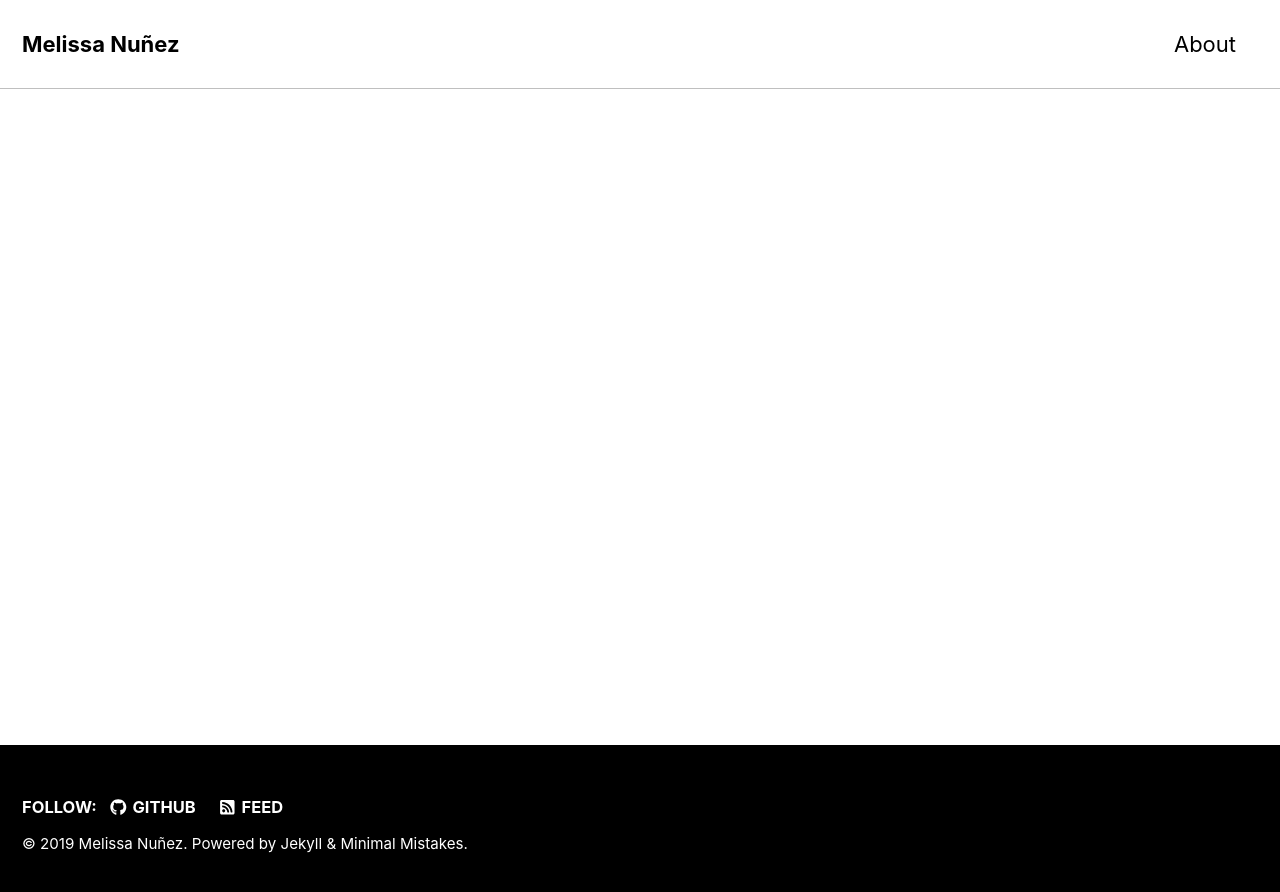
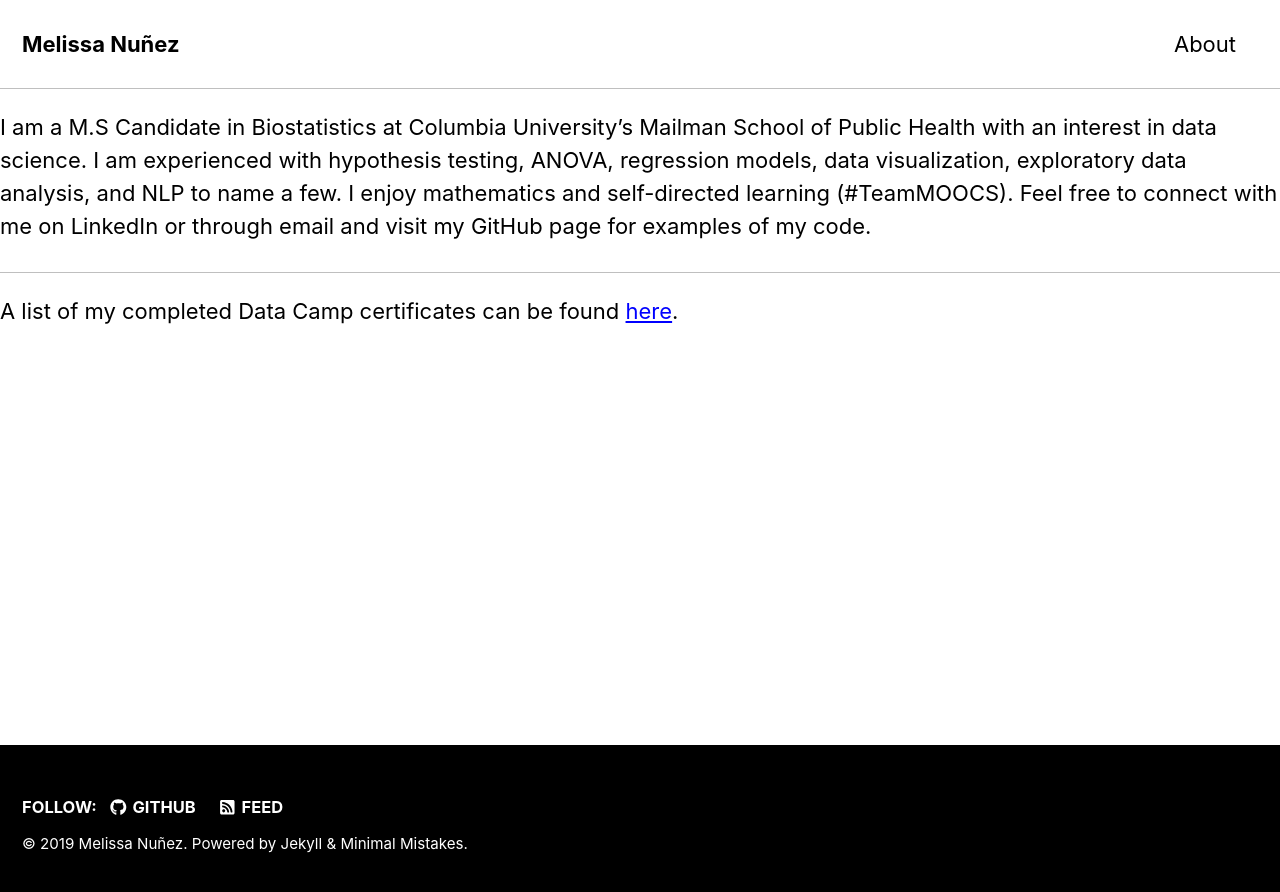
Before and after one commit to melissa-nunez/melissa-nunez.github.io, a Jekyll site: the page built from about.md, in a window 1280 px wide. Shown: the top 892 px of the page. Built offline with Jekyll 4.4.1, drawn with Linux system fonts in a browser that asks for light colours; cached includes are drawn as plain includes; our own code applies the rules of GitHub Pages for plain Markdown files.

Commit message:
certificates

```diff
--- a/about.md
+++ b/about.md
@@ -2,3 +2,9 @@
 title: About
 permalink: /about/
 ---
+
+I am a M.S Candidate in Biostatistics at Columbia University's Mailman School of Public Health with an interest in data science. I am experienced with hypothesis testing, ANOVA, regression models, data visualization, exploratory data analysis, and NLP to name a few. I enjoy mathematics and self-directed learning (#TeamMOOCS). Feel free to connect with me on LinkedIn or through email and visit my GitHub page for examples of my code.
+
+---
+
+A list of my completed Data Camp certificates can be found [here](https://melissa-nunez.github.io/certificates).
```
Also changed, not shown: Certificates.md (added, +4 -0 lines).
